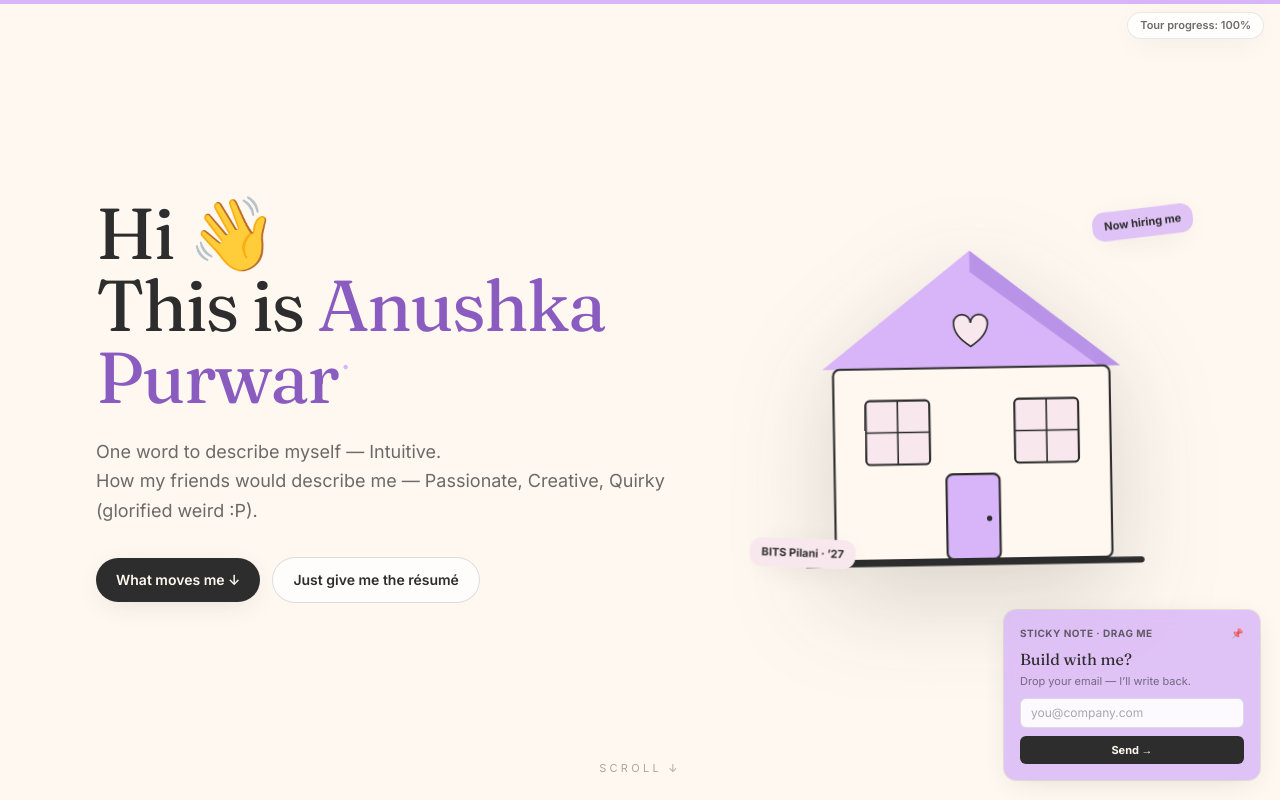
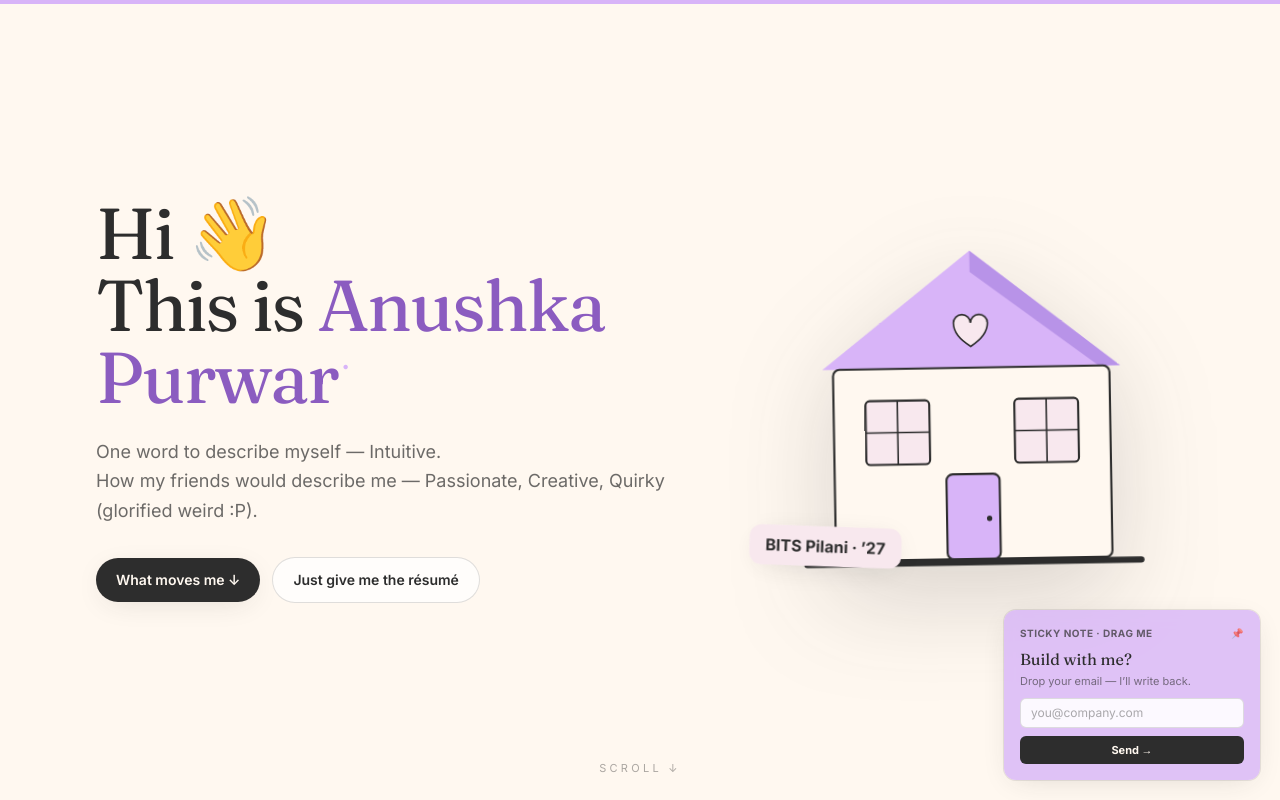
Before and after one commit to anushkapurwar08/anushka-portfolio, a Next.js app: page / in a window 1280 px wide. Shown: the top 800 px of the page. Built offline with nearby package versions, Linux system fonts and the light colour scheme; a web font is replaced by a local one.

Commit message:
Add files via upload

```diff
--- a/components/Hero.tsx
+++ b/components/Hero.tsx
@@ -101,10 +101,7 @@ function Dollhouse() {
           />
         </g>
       </svg>
-      <div className="absolute -right-3 top-6 -rotate-6 rounded-xl bg-lilac/80 px-3 py-1.5 text-[11px] font-bold text-ink shadow-soft">
-        Now hiring me
-      </div>
-      <div className="absolute -left-3 bottom-12 rotate-3 rounded-xl bg-blush px-3 py-1.5 text-[11px] font-bold text-ink shadow-soft">
+      <div className="absolute -left-3 bottom-12 rotate-3 rounded-xl bg-blush px-4 py-2 text-base font-bold text-ink shadow-soft">
         BITS Pilani · ’27
       </div>
     </motion.div>
--- a/components/ProgressBar.tsx
+++ b/components/ProgressBar.tsx
@@ -1,19 +1,13 @@
 'use client'
-import { motion, useScroll, useSpring, useTransform } from 'framer-motion'
+import { motion, useScroll, useSpring } from 'framer-motion'
 
 export default function ProgressBar() {
   const { scrollYProgress } = useScroll()
   const scaleX = useSpring(scrollYProgress, { stiffness: 120, damping: 28, mass: 0.4 })
-  const pct = useTransform(scrollYProgress, (v) => `${Math.round(v * 100)}%`)
 
   return (
     <div className="fixed top-0 left-0 right-0 z-50">
       <motion.div className="h-1 origin-left bg-lilac" style={{ scaleX }} />
-      <div className="pointer-events-none absolute right-4 top-3 hidden md:block">
-        <div className="rounded-full border border-ink/10 bg-white/80 px-3 py-1 text-[11px] font-semibold text-ink/70 shadow-soft backdrop-blur">
-          Tour progress: <motion.span>{pct}</motion.span>
-        </div>
-      </div>
     </div>
   )
 }
```
